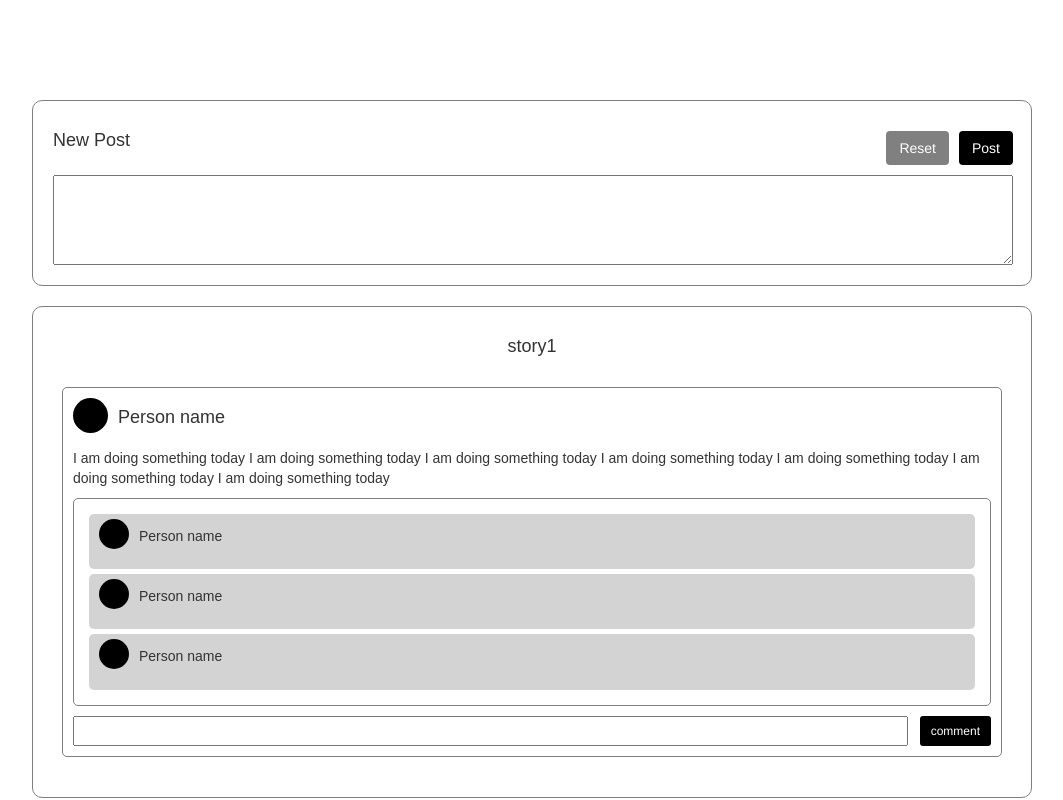
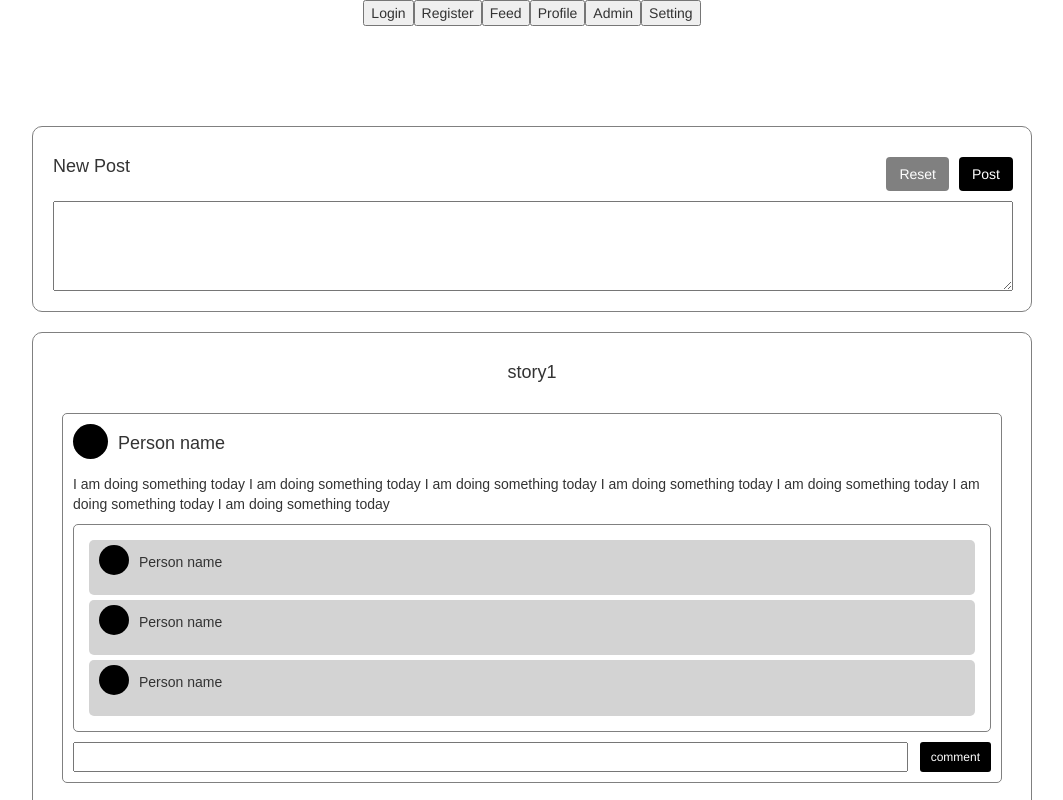
Before and after one commit to JRAntra/FRE-Training-04252022, an Angular app in the folder antrashare/: page /feed in a window 1280 px wide. Shown: the top 800 px of the page, without its empty margins (108-1171 px from the left). Built offline with nearby package versions, Linux system fonts and the light colour scheme.

Commit message:
Add routs, router.navigate and NavigateBar

```diff
--- /dev/null
+++ b/antrashare/src/app/Shared/navigtebar/navigtebar.component.html
@@ -0,0 +1,8 @@
+<nav id="nav">
+  <button routerLink="/login">Login</button>
+  <button routerLink="/register">Register</button>
+  <button routerLink="/feed">Feed</button>
+  <button routerLink="/profile">Profile</button>
+  <button routerLink="/admin">Admin</button>
+  <button routerLink="/setting">Setting</button>
+</nav>
--- /dev/null
+++ b/antrashare/src/app/Shared/navigtebar/navigtebar.component.ts
@@ -0,0 +1,15 @@
+import { Component, OnInit } from '@angular/core';
+
+@Component({
+  selector: 'app-navigtebar',
+  templateUrl: './navigtebar.component.html',
+  styleUrls: ['./navigtebar.component.sass']
+})
+export class NavigtebarComponent implements OnInit {
+
+  constructor() { }
+
+  ngOnInit(): void {
+  }
+
+}
--- a/antrashare/src/app/app.component.html
+++ b/antrashare/src/app/app.component.html
@@ -19,5 +19,5 @@
 <!-- * * * * * * * * * * * * * * * * * * * * * * * * * * * * * * * -->
 <!-- * * * * * * * * * * End of Placeholder * * * * * * * * * * * -->
 <!-- * * * * * * * * * * * * * * * * * * * * * * * * * * * * * * * -->
-
+<app-navigtebar></app-navigtebar>
 <router-outlet></router-outlet>
--- a/antrashare/src/app/app.module.ts
+++ b/antrashare/src/app/app.module.ts
@@ -11,9 +11,10 @@ import { FeedModule } from './feed/feed.module';
 
 import { AppComponent } from './app.component';
 import { NotfoundPageComponent } from './Shared/notfound-page/notfound-page.component';
+import { NavigtebarComponent } from './Shared/navigtebar/navigtebar.component';
 
 @NgModule({
-  declarations: [AppComponent, NotfoundPageComponent],
+  declarations: [AppComponent, NotfoundPageComponent, NavigtebarComponent],
   imports: [
     BrowserModule,
     LoginModule,
```
Also changed, not shown: antrashare/src/app/Shared/navigtebar/navigtebar.component.sass (added), 1 other file (tests, documents, lock files or other folders).
